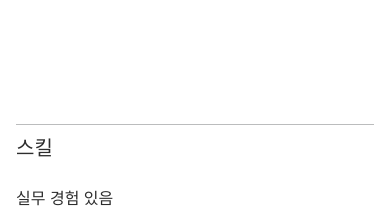
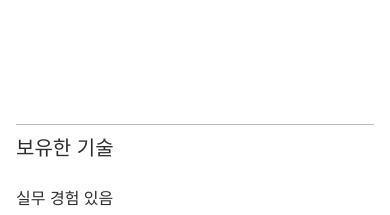
Before and after one commit to shinnh2/portfolio_snh, a React (Vite) app: page / in a window 390 px wide. Shown: the part 1340-1555 px from the top of the page. Built offline with nearby package versions, Linux system fonts and the light colour scheme.

Commit message:
[feat/responsiveWeb] skill 영역 타이틀명 수정

```diff
--- a/src/components/Skills.jsx
+++ b/src/components/Skills.jsx
@@ -22,7 +22,7 @@ const Skills = () => {
 	return (
 		<div className="skills" id="skills">
 			<div className="container main">
-				<MainTitle title={"스킬"} />
+				<MainTitle title={"보유한 기술"} />
 				<div className="skills_wrap">
 					{skillsSet.map((el, idx) => (
 						<dl className="skills_set" key={idx}>
```
